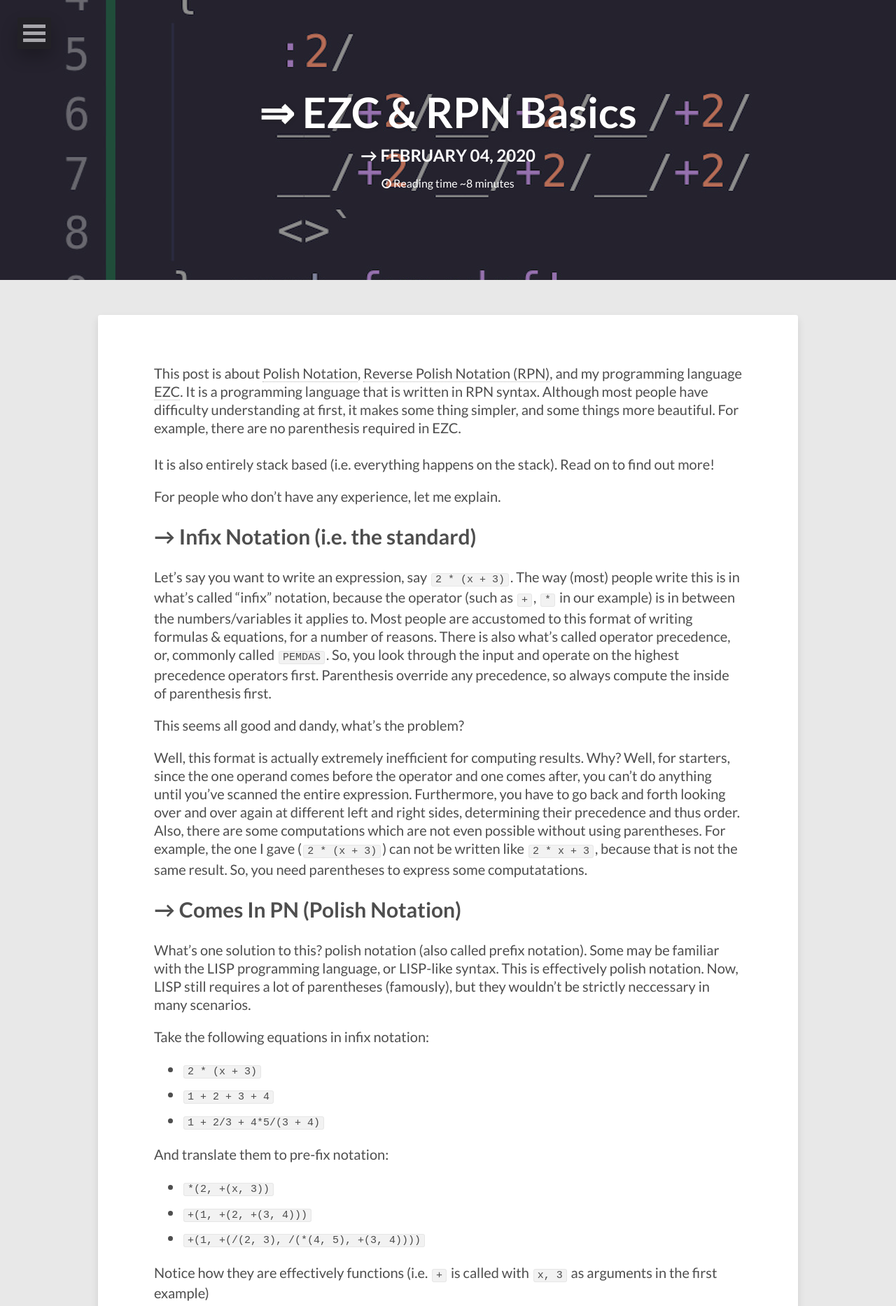
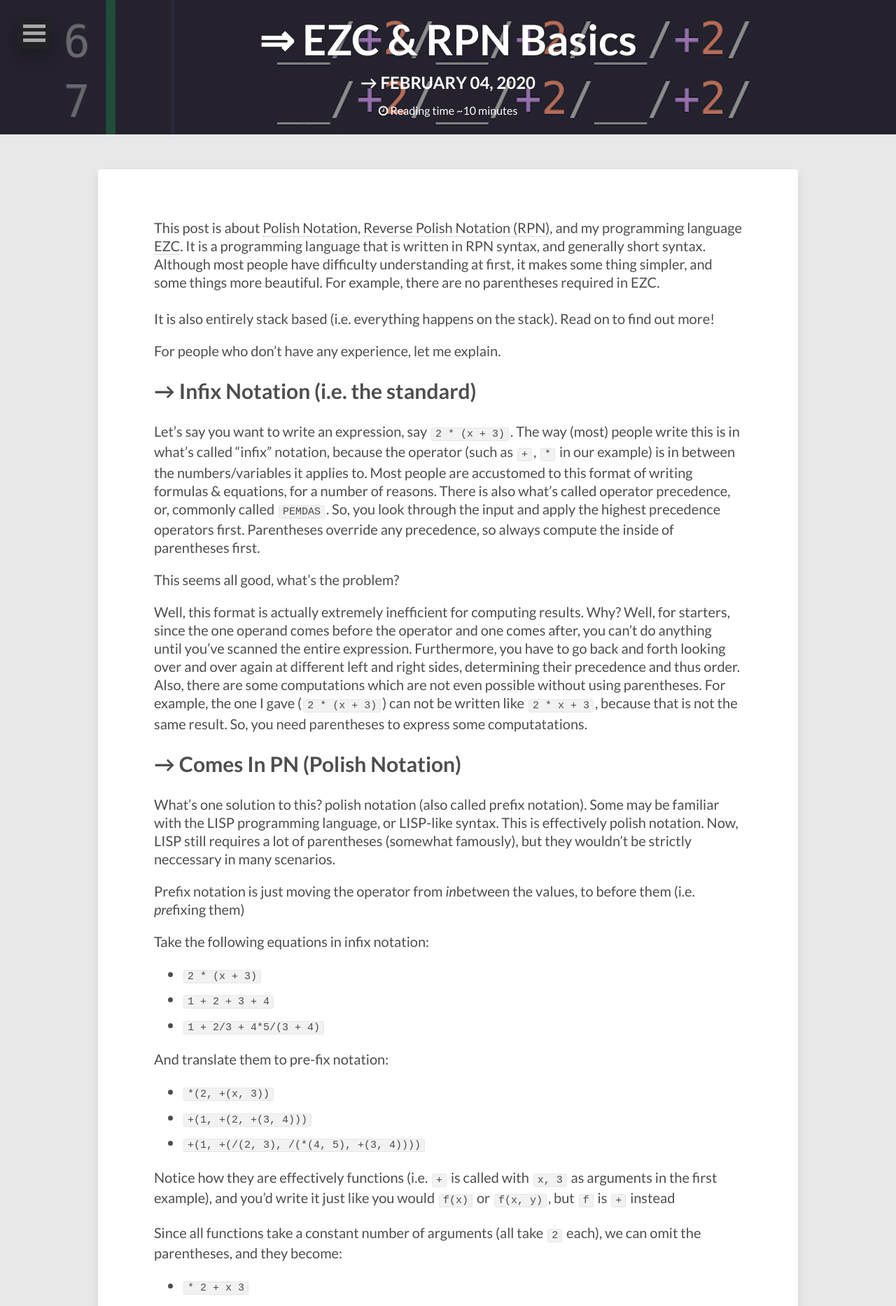
Before and after one commit to CadeBrown/cadebrown.github.io, a Jekyll site: the page built from _posts/2020-02-04-EZC-RPN-Basics.md, in a window 1280 px wide. Shown: the top 1866 px of the page at 70% size. Built offline with Jekyll 4.4.1, drawn with Linux system fonts in a browser that asks for light colours; nearby versions of some CDN libraries; some of the changed text lies outside the part shown.

Commit message:
updated formatting

````diff
--- a/_posts/2020-02-04-EZC-RPN-Basics.md
+++ b/_posts/2020-02-04-EZC-RPN-Basics.md
@@ -10,7 +10,7 @@
   feature: ezc_0.jpg
 ---
 
-This post is about [Polish Notation](https://en.wikipedia.org/wiki/Polish_notation), [Reverse Polish Notation (RPN)](https://en.wikipedia.org/wiki/Reverse_Polish_notation), and my programming language [EZC](http://chemicaldevelopment.us). It is a programming language that is written in RPN syntax. Although most people have difficulty understanding at first, it makes some thing simpler, and some things more beautiful. For example, there are no parenthesis required in EZC.
+This post is about [Polish Notation](https://en.wikipedia.org/wiki/Polish_notation), [Reverse Polish Notation (RPN)](https://en.wikipedia.org/wiki/Reverse_Polish_notation), and my programming language [EZC](http://chemicaldevelopment.us/ezc). It is a programming language that is written in RPN syntax, and generally short syntax. Although most people have difficulty understanding at first, it makes some thing simpler, and some things more beautiful. For example, there are no parentheses required in EZC.
 
 It is also entirely stack based (i.e. everything happens on the stack). Read on to find out more!
 
@@ -20,15 +20,17 @@
 
 ## Infix Notation (i.e. the standard)
 
-Let's say you want to write an expression, say `2 * (x + 3)`. The way (most) people write this is in what's called "infix" notation, because the operator (such as `+`, `*` in our example) is in between the numbers/variables it applies to. Most people are accustomed to this format of writing formulas & equations, for a number of reasons. There is also what's called operator precedence, or, commonly called `PEMDAS`. So, you look through the input and operate on the highest precedence operators first. Parenthesis override any precedence, so always compute the inside of parenthesis first.
+Let's say you want to write an expression, say `2 * (x + 3)`. The way (most) people write this is in what's called "infix" notation, because the operator (such as `+`, `*` in our example) is in between the numbers/variables it applies to. Most people are accustomed to this format of writing formulas & equations, for a number of reasons. There is also what's called operator precedence, or, commonly called `PEMDAS`. So, you look through the input and apply the highest precedence operators first. Parentheses override any precedence, so always compute the inside of parentheses first.
 
-This seems all good and dandy, what's the problem?
+This seems all good, what's the problem?
 
 Well, this format is actually extremely inefficient for computing results. Why? Well, for starters, since the one operand comes before the operator and one comes after, you can't do anything until you've scanned the entire expression. Furthermore, you have to go back and forth looking over and over again at different left and right sides, determining their precedence and thus order. Also, there are some computations which are not even possible without using parentheses. For example, the one I gave (`2 * (x + 3)`) can not be written like `2 * x + 3`, because that is not the same result. So, you need parentheses to express some computatations.
 
 ## Comes In PN (Polish Notation)
 
-What's one solution to this? polish notation (also called prefix notation). Some may be familiar with the LISP programming language, or LISP-like syntax. This is effectively polish notation. Now, LISP still requires a lot of parentheses (famously), but they wouldn't be strictly neccessary in many scenarios.
+What's one solution to this? polish notation (also called prefix notation). Some may be familiar with the LISP programming language, or LISP-like syntax. This is effectively polish notation. Now, LISP still requires a lot of parentheses (somewhat famously), but they wouldn't be strictly neccessary in many scenarios.
+
+Prefix notation is just moving the operator from *in*between the values, to before them (i.e. *pre*fixing them)
 
 Take the following equations in infix notation:
 
@@ -42,7 +44,7 @@
 * `+(1, +(2, +(3, 4)))`
 * `+(1, +(/(2, 3), /(*(4, 5), +(3, 4))))`
 
-Notice how they are effectively functions (i.e. `+` is called with `x, 3` as arguments in the first example)
+Notice how they are effectively functions (i.e. `+` is called with `x, 3` as arguments in the first example), and you'd write it just like you would `f(x)` or `f(x, y)`, but `f` is `+` instead
 
 Since all functions take a constant number of arguments (all take `2` each), we can omit the parentheses, and they become:
 
@@ -50,28 +52,27 @@
 * `+ 1 + 2 + 3 4`
 * `+ 1 + / 2 3 / * 4 5 + 3 4`
 
-Readable? No? Well, think of it this way: just scan left to right. If the first thing you read is a number, that should be the only thing you read. Otherwise, it should be an operator.
+Readable? No? Well, think of it this way: just scan left to right. If the first thing you read is a number, that should be the only thing you read. Otherwise, it should be an operator. If its an operator, you need to repeat this step twice more, reading from the next character, which may itself require children, or children of children.
 
-This may help you understand whats really happening
+I have a metaphor that may help explain it:
 
 ### Family Trees
 
-In fact, we can consider this a kind of tree. Just imagine each operation being a node in the tree. Some nodes are terminal (i.e. constants, like `5`), and some have children (i.e. the node `+ 3 5` has two children, `3` and `5`), and some may have many generations of children `+ 2 * * 3 4 5`, which is `(2+3*4*5)` in infix, has the first node `+` with children `2` and `* * 3 4 5`, which itself has children `* 3 4` and `5`, which the first one has children `3` and `4`).
+In fact, we can consider this a kind of tree. Just imagine each operation being a node in the tree. Some nodes are terminal (i.e. constants, like `5`), and some have children (i.e. the node `+ 3 5` has two children, `3` and `5`), and some may have many generations of children `+ 2 * * 3 4 5`, which is `2+3*4*5` in infix, has the first node `+` with children `2` and `* * 3 4 5`, which itself has children `* 3 4` and `5`, which the first one has children `3` and `4`).
 
 In other words, each operation node has 2 children, and what kind of operator it is tells it what to do with its children. So, the `+` nodes know to add their children, `*` node multiplies theirs, etc.
 
-Reading in and computing starts with the oldest generation of people, and each generation either giving their parents their constant value (if they are just a number), or asking both of their children for a value, then applying their rule to those values, and giving their parents the result.
+Reading in and computing an expression starts with the oldest generation of people, and each generation either giving their parents their constant value (if they are just a number), or asking both of their children for a value, then applying their rule to those values, and giving their parents the result.
 
-Consider the expression `* 2 + x 3`. Let's call the first node (the `*` node) the top or "grandparent" node, the `+` node and `2` node "parent" nodes, and `x` and `3` children nodes. The "family" tree might look like:
+Consider the expression `* 2 + x 3`. Let's call the first node (the `*` node) the top or "grandparent" node, the `+` node and `2` node "parent" nodes, and `x` and `3` "children" nodes. The "family" tree might look like:
 
 ![AST 0]({{site.baseurl}}/images/ast_0.jpg)
 
 The tree on the right side has green arrows indicating when the child had to compute or look up a value, rather than just being a constant.
 
-If we want the result, we first ask the top level parent (`*`) for a value. Since this node is not terminal (i.e. has children), it asks its children (`2` and `+` for values). `2` responds immediately with `2`, but `+` has to ask its children (`x` and `3`). In this case, we don't know what `x` is, but in a running program, we would then look up what value `x` is, and return that. Let's say that `x=11` for this example.
+If we want the result, we first ask the grandparent (`*`) for a value. Since this node is not terminal (i.e. has children), it asks the parents (`2` and `+` for values). `2` responds immediately with `2`, but `+` has to ask its children (`x` and `3`). In this case, we don't know what `x` is, but in a running program, we would then look up what value `x` is, and return that. Let's say that `x=11` for this example.
 
 Now, we go back upwards. `+` now knows its children are `11` and `3`, and so it adds them, and tells its parent `*` that its value is `14`. `*`, now knowing that its children are `2` and `14`, multiplies them, and in turn tells us the final result of `28`.
-
 
 Now, going back to computing in textual format. We can construct a given tree by first reading a token from the input (i.e. either an operator or a constant). If its a constant, we are done, and just return a simple tree with a single node. Otherwise, we skip the operator, then recursively try and construct 2 more trees, starting directly after the operator. These 2 trees become the children of an operator node.
 
@@ -125,13 +126,13 @@
 
 The problem (I have at least) with polish notation is that it still _delays_ computation until all of the input has finished reading. I.e. we don't know what the result of the `*` node will be, until we know its children. It seems like there is some fundamental law of expression parsing that requires this. After all, both infix and polish notation require this, and it makes sense that you can't know a node until you know all of its children, right?
 
-Well, sort of. The next step in notation we will take is RPN. RPN is like polish notation, but instead of the operator coming before its operands, it comes afterwards. It looks very odd.
+Well, sort of. The next step in notation we will take is RPN. RPN is like polish notation, but instead of the operator coming before its operands, it comes afterwards. It looks very odd to most people, so don't worry if it doesn't make a lot of sense
 
 For example, we saw that:
 
 `2 * (x + 3)` became `* 2 + x 3` in PN.
 
-In RPN, it becomes `x 2 + 2 *`. oh great, another syntax!! I'm so excited Cade, please go on!
+In RPN, it becomes `2 x 3 + *`. oh great, another syntax!! I'm so excited Cade, please go on!
 
 Okay, if you insist...
 
@@ -146,7 +147,7 @@
 The beauty of RPN is that it doesn't require trees to operate, just a stack. And its implementation is dead simple:
 
 * If the current token is a number, push it on the stack
-* If the current token is an operator, pop 2 numbers off the stack, and push on the result of the operation with those numbers
+* If the current token is an operator, pop 2 numbers off the stack, apply the operator, and push the result back on
 
 At the end, the result is on the top of the stack, so just pop it off!
 
@@ -184,3 +185,45 @@
 ```
 
 Note that there is no recursion in this code, it is just an iterative loop through the tokens.
+
+Also, note that we pop them off in reverse order, that's because if we write `a b +`, we mean (in infix) `a + b`, but since we write `a` first, then `b`, that means the stack will look like:
+
+```
+# grows this way ->
+| a b
+```
+
+So, when we pop the values back off, we should pop them in reverse order, since `b` is on top (although, for the `+` operator, it doesn't matter since `a+b == b+a`)
+
+# EZC
+
+
+Now, we can start talking about [EZC](https://chemicaldevelopment.us/ezc)! (If you haven't ran off, that is)
+
+EZC is basically an entire programming language based directly off the concepts of RPN & Stack-based computing:
+
+* Data first, operations last
+* `push` and `pop` are the fundamental operations
+
+If you want to follow along, please follow the [EZC installation guide](https://chemicaldevelopment.us/ezc/#/installing) to get it running on your system. It currently supports Linux (including Raspberry Pis), MacOS, and maybe mingw/cygwin on Windows, although this is not regularly tested
+
+EZC is written, typically into `.ezc` files, much like other programming languages. You can write constants (including integer, floating point, and strings), operators (like `+`, `-`, and `*`), and call functions with the `!` operator
+
+## 'Hello World'
+
+Here's the classic "Hello World" example
+```c
+"Hello World" print!
+```
+
+Running this is as simple as `ec ./hello_world.ezc`, and the output gives:
+
+
+```bash
+$ ec ./hello_world.ezc
+Hello World
+```
+
+`"Hello World"` is simply a string constant, and actually, `print` is as well.
+
+The `!` operator pops off a single argument (in this case, that argument was `print`), and tries to find a function by that name. the `print` function is a built-in that itself pops 1 item off the stack, and prints it
--- a/_sass/_page.scss
+++ b/_sass/_page.scss
@@ -97,7 +97,8 @@
 	display: table;
 	margin-top: 0;
 	width: 100%;
-	height: $feature-image-height;
+	height: 15vw;
+
 	overflow: hidden;
 
 	.header-title-wrap {
@@ -141,8 +142,9 @@
 	top: -50%;
 	left: -50%;
 	width: 200%;
-	height: 200%;
-	min-height: $feature-image-height;
+	//height: 200%;
+	height: 15vw;
+	min-height: 150px;
 	overflow: hidden;
 
 	&:after {
@@ -171,7 +173,8 @@
 #post-index {
 
 	&.feature .header-title {
-		height: $front-page-feature-image-height;
+		height: 15vw;
+		min-height: $front-page-feature-image-height;
 	}
 
 	.entry-image {
--- a/_sass/_variables.scss
+++ b/_sass/_variables.scss
@@ -6,8 +6,8 @@
    Page
    ========================================================================== */
 
-$feature-image-height            : 400px; // min 150px recommended
-$front-page-feature-image-height : 400px; // min 150px recommended
+$feature-image-height            : 180px; // min 150px recommended
+$front-page-feature-image-height : 180px; // min 150px recommended
 
 /*
    Typography
````
